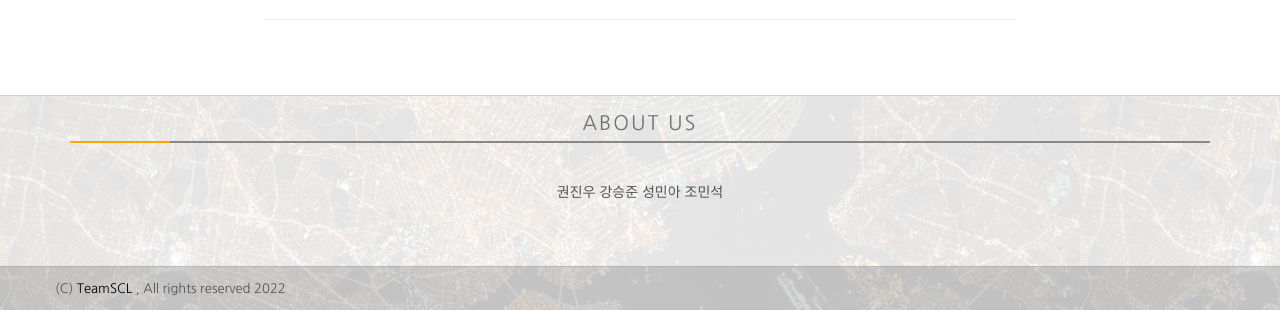
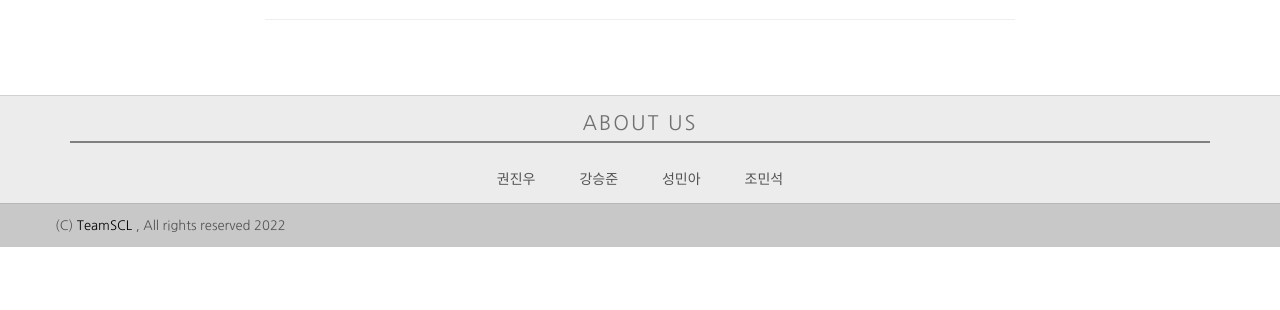
Before and after one commit to Seungjun-bob/SCLproject, a Django app: page /account/about/ in a window 1280 px wide. Shown: the part 943-1253 px from the top of the page. After the commit the page ends 1190 px from the top, so only its background shows below. Run offline with Django 4.2, Linux system fonts and the light colour scheme; some libraries are stand-ins or nearby versions.

Commit message:
footer change

```diff
--- a/account/templates/about.html
+++ b/account/templates/about.html
@@ -155,10 +155,10 @@
                             <div class="single-footer">
                                 <h4 style="text-align: center">About us </h4>
                                 <div class="footer-title-line"></div>
-                                <span style="margin: 0px 0px 0px 0px">권진우</span>
-                                <span style="margin: 0px 0px 0px 0px">강승준</span>
-                                <span style="margin: 0px 0px 0px 0px">성민아</span>
-                                <span style="margin: 0px 0px 0px 0px">조민석</span>
+                                <span style="margin: 20px">권진우</span>
+                                <span style="margin: 20px">강승준</span>
+                                <span style="margin: 20px">성민아</span>
+                                <span style="margin: 20px">조민석</span>
 
                             </div>
                         </div>
--- a/static/assets/css/style.css
+++ b/static/assets/css/style.css
@@ -2819,11 +2819,11 @@ padding-bottom: 15px;
 /*FOOOTER*/
 .footer-area{
 border-top: 1px solid #D1D1D1;
-background: #555 url("../../assets/img/bg-footer.jpg") repeat scroll 0% 0%;
+background: #555 url("") repeat scroll 0% 0%;
 color: #535353;
 }
 .footer{
-padding: 0px 0px 60px;
+padding: 0px 0px 10px;
 background: rgba(255, 255, 255, 0.89) none repeat scroll 0% 0%;
 }
 .footer ul li i {
@@ -2863,10 +2863,10 @@ padding-top: 7px;
     border-bottom: 3px solid #FDC600;
 }
 .footer-title-line {
-    width: 100px;
+    width: auto;
     height: 2px;
-    background: #FFA600;
-    margin: 0px 0px 33px;
+    background: grey;
+    margin: 0px 0px 20px;
     position: relative;
     top: -2px;
 }
```
